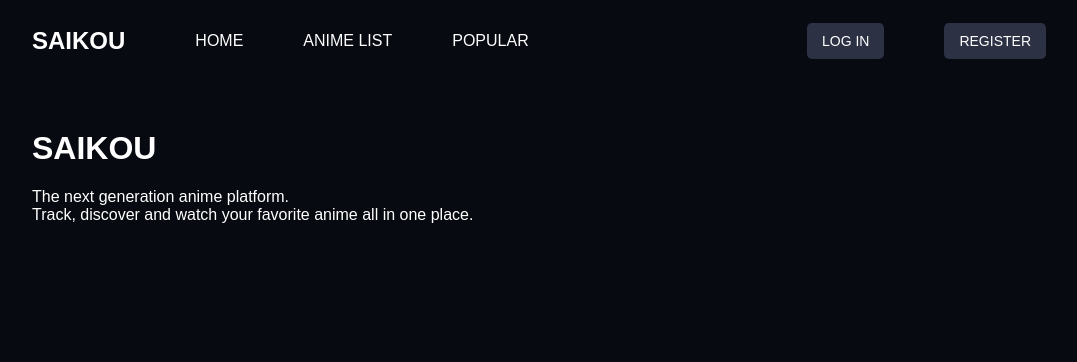
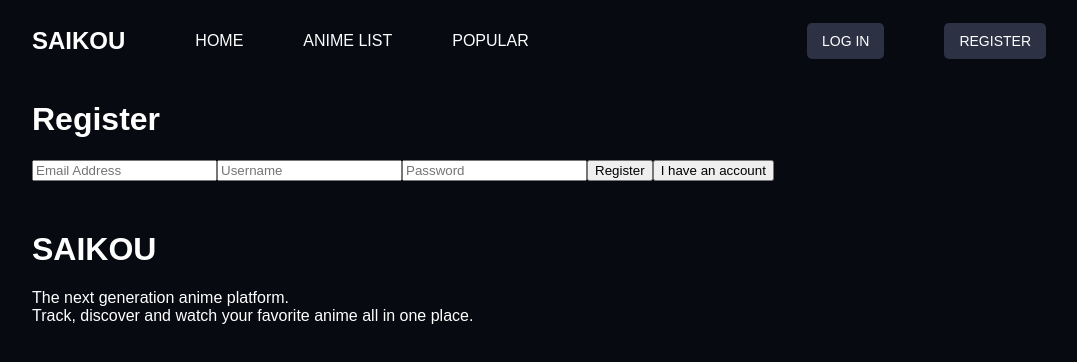
Before and after one commit to AnthonysMotion/saikou, a React (Create React App) app: page /register in a window 1280 px wide. Shown: the top 362 px of the page, without its empty margins (96-1173 px from the left). Built offline with nearby package versions, Linux system fonts and the light colour scheme; a web font is replaced by a local one.

Commit message:
Add register route

```diff
--- a/public/index.html
+++ b/public/index.html
@@ -20,8 +20,8 @@
 
     <div class="container">
       <div class="footer">
-        <h1>SAIKOU</h1>
-        <p>The next generation anime platform.<br>Track, discover and watch your favorite anime all in one place.</p>
+          <h1>SAIKOU</h1>
+          <p>The next generation anime platform.<br>Track, discover and watch your favorite anime all in one place.</p>
       </div>
     </div>
   </body>
--- a/src/App.js
+++ b/src/App.js
@@ -4,6 +4,7 @@ import HomePage from './pages/HomePage';
 import AllAnimePage from './pages/AllAnimePage';
 import AnimePage from './pages/AnimePage';
 import useScroll from './components/useScroll';
+import Register from './pages/Register';
 
 function App() {
   const scrollingDown = useScroll();
@@ -24,7 +25,7 @@ function App() {
         <div className="navbar-right">
           <ul className="nav-links">
             <li><Link to="/login">LOG IN</Link></li>
-            <li><Link to="/signup">REGISTER</Link></li>
+            <li><Link to="/register">REGISTER</Link></li>
           </ul>
         </div>
       </nav>
@@ -34,6 +35,7 @@ function App() {
         <Route path="/all-anime" element={<AllAnimePage />} />
         <Route path="/anime/list/:page" element={<AllAnimePage />} />
         <Route path="/anime/:animeName" element={<AnimePage />} />
+        <Route path="/register" element={<Register />} />
       </Routes>
     </Router>
   );
--- a/src/pages/HomePage.js
+++ b/src/pages/HomePage.js
@@ -82,10 +82,12 @@ function HomePage() {
           ))}
         </div>
       </div>
-      <div className="popular container">
+      {/*
+            <div className="popular container">
         <h1>POPULAR</h1>
         <p>Discover the most popular anime in the community</p>
       </div>
+      */}
     </div>
   );
 }
--- /dev/null
+++ b/src/pages/Register.js
@@ -0,0 +1,19 @@
+import React, { useEffect, useState } from 'react';
+import { useNavigate } from 'react-router-dom'; // Import useNavigate
+import Card from '../components/card'; // Ensure this path is correct
+import axios from 'axios';
+
+function Register() {
+  return (
+    <div className='register-section container'>
+        <h1>Register</h1>
+        <input placeholder='Email Address'></input>
+        <input placeholder='Username'></input>
+        <input placeholder='Password' type='password'></input>
+        <button>Register</button>
+        <button>I have an account</button>
+    </div>
+  );
+}
+
+export default Register;
```
